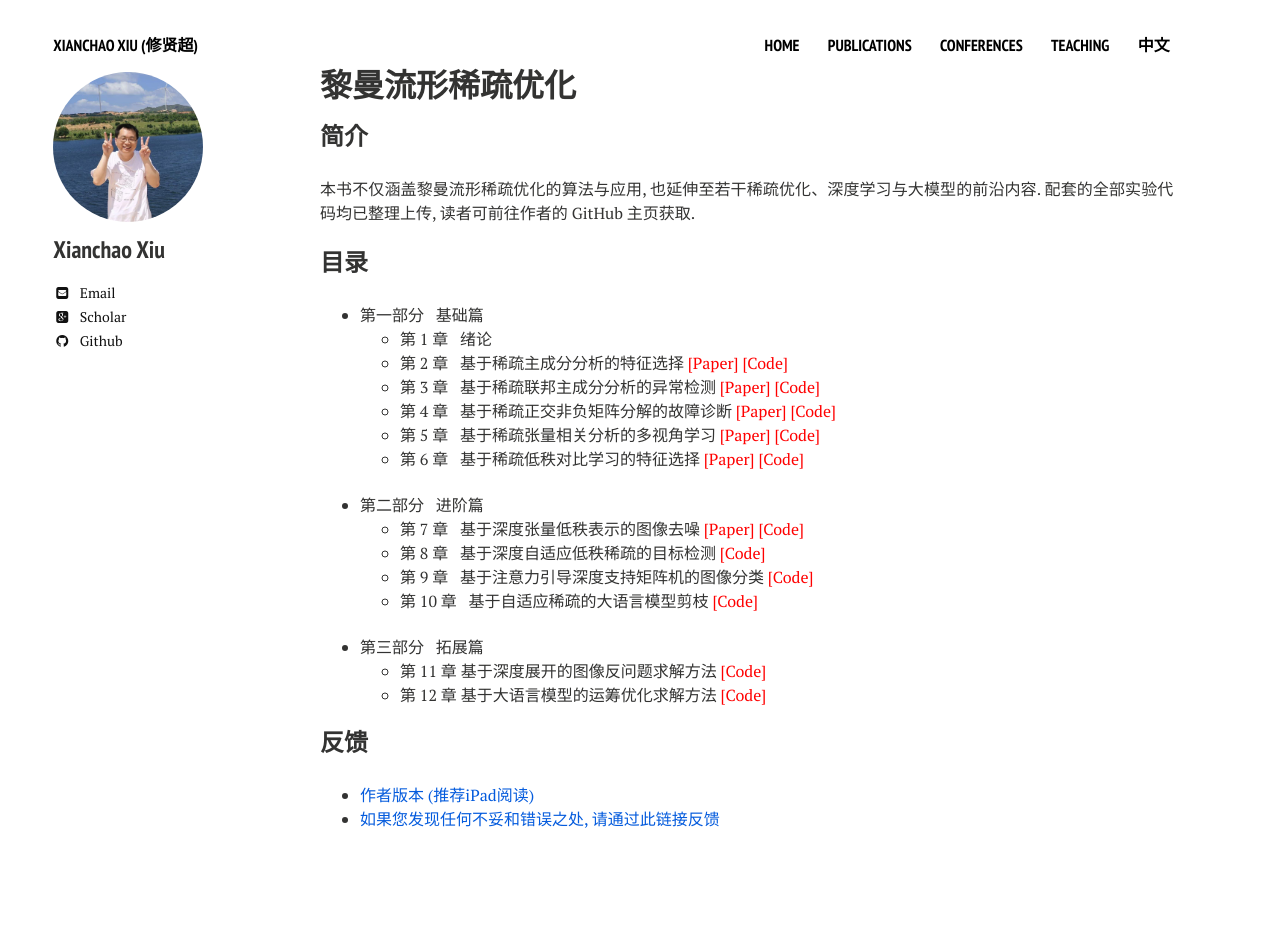
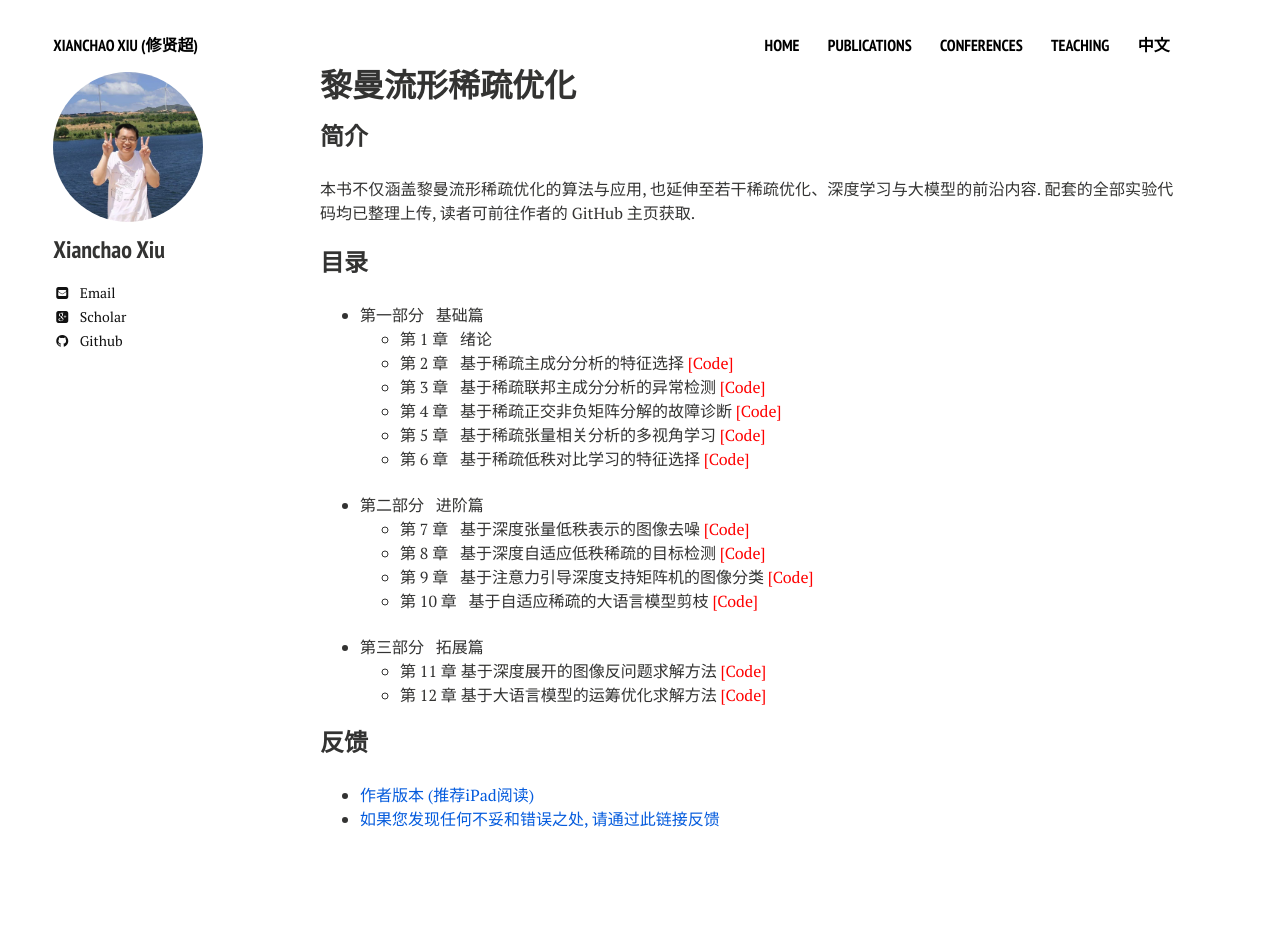
Before and after one commit to xianchaoxiu/xianchaoxiu.github.io, a Jekyll site: the page built from chinese/book/OPT/index.md, in a window 1280 px wide. Built offline with Jekyll 4.4.1, drawn with Linux system fonts in a browser that asks for light colours; nearby versions of some CDN libraries.

Commit message:
Update index.md

```diff
--- a/chinese/book/OPT/index.md
+++ b/chinese/book/OPT/index.md
@@ -13,15 +13,15 @@ share: false
 ### 目录
 * 第一部分 &nbsp; 基础篇 <br>
   - 第 1 章 &nbsp;  绪论 <br>
-  - 第 2 章 &nbsp;  基于稀疏主成分分析的特征选择 <a href="https://doi.org/10.1109/TIP.2025.3620667" class="textlink" target="_blank" style="color: red;">[Paper]</a>  <a href="https://github.com/xianchaoxiu/BSUFS" class="textlink" target="_blank" style="color: red;">[Code]</a> <br>
-  - 第 3 章 &nbsp;  基于稀疏联邦主成分分析的异常检测 <a href="https://doi.org/10.1109/JIOT.2026.3701337" class="textlink" target="_blank" style="color: red;">[Paper]</a> <a href="https://github.com/xianchaoxiu/FedEP" class="textlink" target="_blank" style="color: red;">[Code]</a> <br>
-  - 第 4 章 &nbsp;  基于稀疏正交非负矩阵分解的故障诊断 <a href="https://doi.org/10.1109/TIM.2023.3241990" class="textlink" target="_blank" style="color: red;">[Paper]</a> <a href="https://github.com/xianchaoxiu/SJSONMF" class="textlink" target="_blank" style="color: red;">[Code]</a>  <br>
-  - 第 5 章 &nbsp;  基于稀疏张量相关分析的多视角学习 <a href="https://doi.org/10.1109/TCSVT.2025.3642736" class="textlink" target="_blank" style="color: red;">[Paper]</a> <a href="https://github.com/zhudafa/STCCA-L" class="textlink" target="_blank" style="color: red;">[Code]</a> <br>
-  - 第 6 章 &nbsp;  基于稀疏低秩对比学习的特征选择 <a href="https://link.cnki.net/urlid/31.1732.O1.20251222.1101.002" class="textlink" target="_blank" style="color: red;">[Paper]</a>  <a href="https://github.com/xianchaoxiu/DSCOFS-CL" class="textlink" target="_blank" style="color: red;">[Code]</a> <br><br>
+  - 第 2 章 &nbsp;  基于稀疏主成分分析的特征选择 <a href="https://github.com/xianchaoxiu/BSUFS" class="textlink" target="_blank" style="color: red;">[Code]</a> <br>
+  - 第 3 章 &nbsp;  基于稀疏联邦主成分分析的异常检测 <a href="https://github.com/xianchaoxiu/FedEP" class="textlink" target="_blank" style="color: red;">[Code]</a> <br>
+  - 第 4 章 &nbsp;  基于稀疏正交非负矩阵分解的故障诊断 <a href="https://github.com/xianchaoxiu/SJSONMF" class="textlink" target="_blank" style="color: red;">[Code]</a>  <br>
+  - 第 5 章 &nbsp;  基于稀疏张量相关分析的多视角学习  <a href="https://github.com/zhudafa/STCCA-L" class="textlink" target="_blank" style="color: red;">[Code]</a> <br>
+  - 第 6 章 &nbsp;  基于稀疏低秩对比学习的特征选择  <a href="https://github.com/xianchaoxiu/DSCOFS-CL" class="textlink" target="_blank" style="color: red;">[Code]</a> <br><br>
 
 
 * 第二部分 &nbsp; 进阶篇 <br>
-  - 第 7 章 &nbsp;  基于深度张量低秩表示的图像去噪 <a href="https://doi.org/10.1016/j.patcog.2025.112496" class="textlink" target="_blank" style="color: red;">[Paper]</a>  <a href="https://github.com/xianchaoxiu/STAR-Net" class="textlink" target="_blank" style="color: red;">[Code]</a> <br>
+  - 第 7 章 &nbsp;  基于深度张量低秩表示的图像去噪 <a href="https://github.com/xianchaoxiu/STAR-Net" class="textlink" target="_blank" style="color: red;">[Code]</a> <br>
   - 第 8 章 &nbsp;  基于深度自适应低秩稀疏的目标检测 <a href="https://github.com/xianchaoxiu/L-RPCANet" class="textlink" target="_blank" style="color: red;">[Code]</a> <br>
   - 第 9 章 &nbsp;  基于注意力引导深度支持矩阵机的图像分类 <a href="https://github.com/xianchaoxiu/AD-SMM" class="textlink" target="_blank" style="color: red;">[Code]</a>  <br>
   - 第 10 章 &nbsp;   基于自适应稀疏的大语言模型剪枝 <a href="https://github.com/xianchaoxiu/GAP" class="textlink" target="_blank" style="color: red;">[Code]</a>  <br><br>
```
